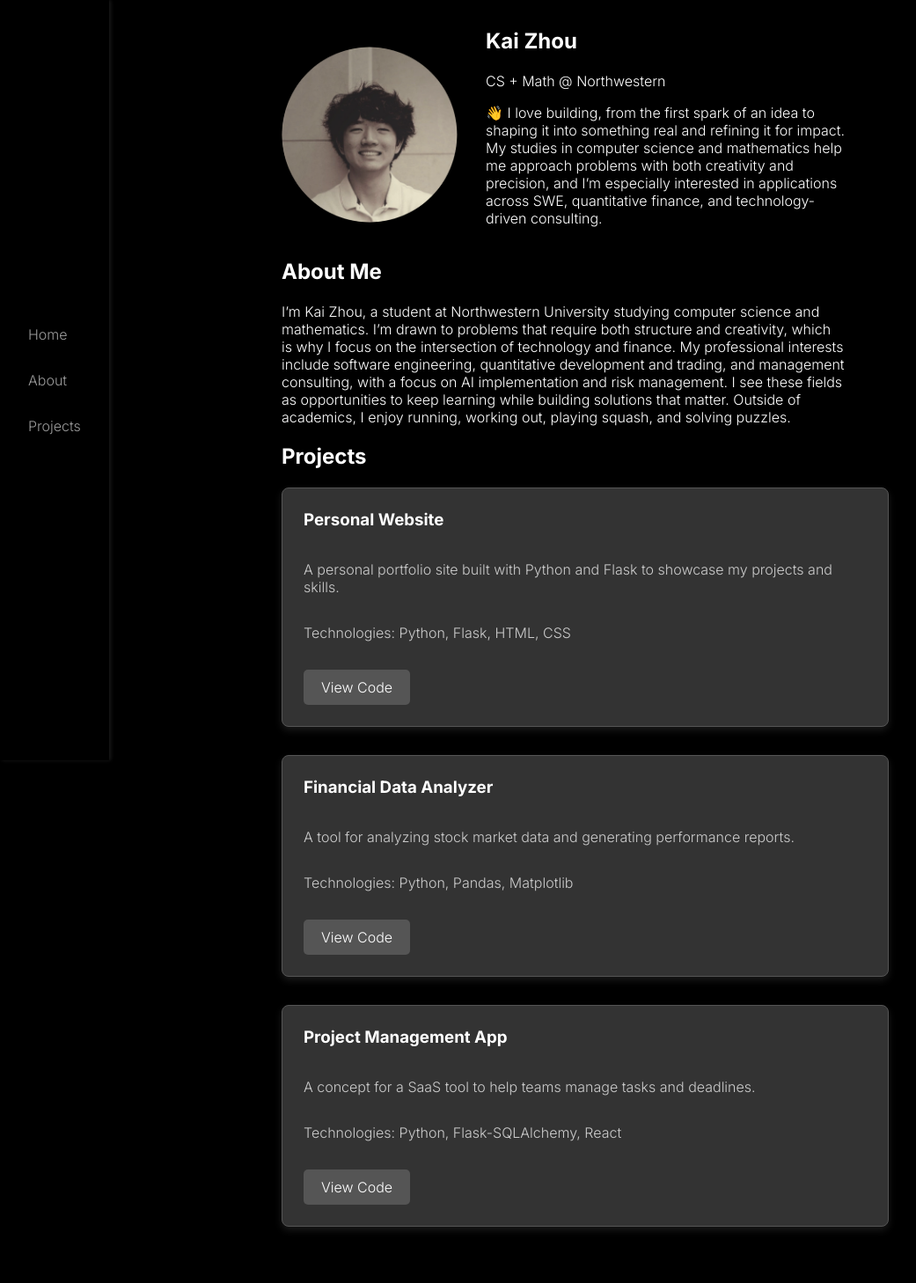
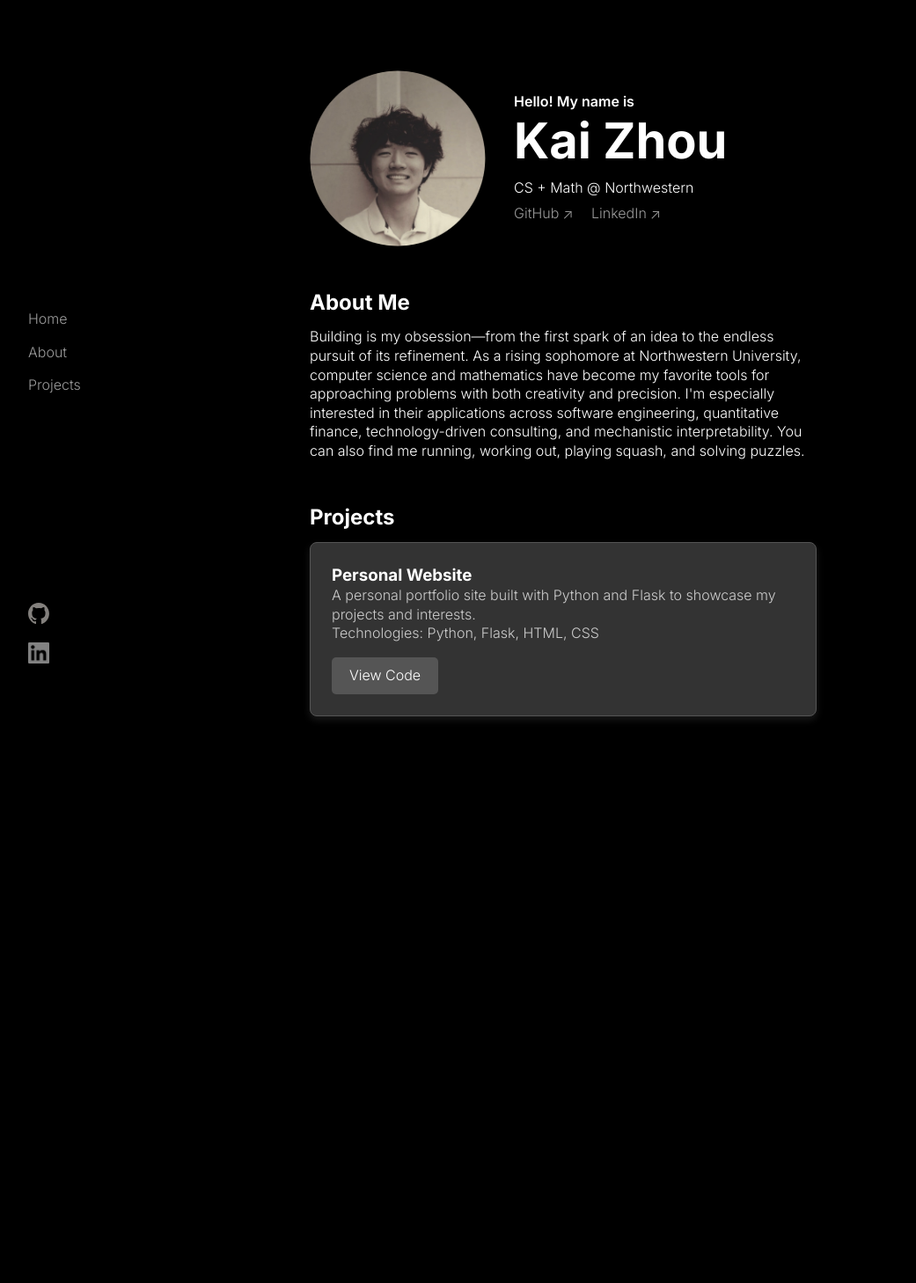
Before and after one commit to kaizhou24/personal-website, a Flask app: page / in a window 1280 px wide. Shown: the whole page at 88% size, without its empty margins (0-1041 px from the left). After the commit the page ends 818 px from the top, so only its background shows below. Run offline with Flask 3, Linux system fonts and the light colour scheme.

Commit message:
Complete basic redesign

```diff
--- a/app.py
+++ b/app.py
@@ -5,22 +5,10 @@ app = Flask(__name__)
 projects = [
     {
         'title': 'Personal Website',
-        'description': 'A personal portfolio site built with Python and Flask to showcase my projects and skills.',
+        'description': 'A personal portfolio site built with Python and Flask to showcase my projects and interests.',
         'technologies': ['Python', 'Flask', 'HTML', 'CSS'],
         'github_link': '#'
     },
-    {
-        'title': 'Financial Data Analyzer',
-        'description': 'A tool for analyzing stock market data and generating performance reports.',
-        'technologies': ['Python', 'Pandas', 'Matplotlib'],
-        'github_link': '#'
-    },
-    {
-        'title': 'Project Management App',
-        'description': 'A concept for a SaaS tool to help teams manage tasks and deadlines.',
-        'technologies': ['Python', 'Flask-SQLAlchemy', 'React'],
-        'github_link': '#'
-    }
 ]
 
 @app.route('/')
--- a/static/css/style.css
+++ b/static/css/style.css
@@ -1,3 +1,10 @@
+/* Universal reset and border-box modeling */
+*, *::before, *::after {
+    margin: 0;
+    padding: 0;
+    box-sizing: border-box;
+}
+
 html {
     scroll-behavior: smooth;
 }
@@ -7,21 +14,54 @@ nav {
   left: 0;
   top: 0;
   height: 100vh;
-  width: 60px;
+  width: auto;
   background-color: #000;
+  padding: 2rem;
+  z-index: 100;
+}
+
+.nav-links {
+  position: fixed;
+  left: 2rem;
+  top: 50%;
+  transform: translateY(-50%);
   display: flex;
   flex-direction: column;
-  justify-content: center;
   align-items: flex-start;
-  padding: 2rem;
-  box-shadow: 2px 0 4px rgba(255, 255, 255, 0.1);
-  z-index: 100;
+}
+
+.nav-icons {
+    position: fixed;
+    left: 2rem;
+    bottom: 2rem;
+    display: flex;
+    flex-direction: column;
+    gap: 0rem;
+}
+
+.nav-icons img {
+    width: 24px;
+    height: 24px;
+    opacity: 0.6;
+    transition: opacity 0.3s ease;
+}
+
+.nav-icons img:hover {
+  opacity: 1;
+}
+
+.nav-icons img[alt="GitHub"] {
+  filter: invert(1);
+}
+
+.nav-icons img[alt="LinkedIn"] {
+  filter: brightness(0.15) invert(1);
 }
 
 nav a {
   color: #9b9b9b;
   text-decoration: none;
-  padding: 1rem 0;
+  padding: 0.5rem 0;
   font-size: 1rem;
   display: block;
   text-align: left;
@@ -34,6 +74,11 @@ nav a:hover {
 
 a {
   color: #9b9b9b;
+  text-decoration: none;
+}
+
+a:hover {
+  color: #fff;
 }
 
 body {
@@ -42,7 +87,7 @@ body {
     font-family: "Inter", -apple-system, BlinkMacSystemFont, "Segoe UI", Roboto, "Helvetica Neue", Arial, sans-serif;
     font-size: 1rem;
     font-weight: 300;
-    line-height: 1.25;
+    line-height: 1.35;
     margin: 0;
 }
 
@@ -51,6 +96,10 @@ body {
   margin: 0 auto;
   padding: 2rem;
   flex: 1;
+}
+
+.home {
+    padding-top: 3rem;
 }
 
 .home-container {
@@ -82,17 +131,46 @@ body {
   width: 100%;
 }
 
+.home-text > p {
+    padding: 4px 0 4px 0;
+}
+
+.home-text > p:first-child {
+    font-weight: 600;
+}
+
 h1 {
     color: #fff;
+    font-size: 56px;
     text-align: left;
-    margin-top: 0;
+    margin-top: -8px;
 }
 
 h2 {
     color: #fff;
+    padding: 48px 0 12px 0;
+}
+
+#about p {
+    font-size: 1rem;
+}
+
+.home-text a {
+    margin-right: 1rem;
+}
+
+.home-text a::after {
+    content: '↗';
+    margin-left: 0.25rem;
+    font-size: 1em;
+    vertical-align: middle;
 }
 
 /* --- Project Section Styles --- */
+.projects {
+    padding-bottom: 3rem;
+}
+
 .project-container {
   display: block;
 }
--- a/templates/base.html
+++ b/templates/base.html
@@ -14,9 +14,19 @@
 <body>
     <main class="main-container">
         <nav>
-            <a href="#home">Home</a>
-            <a href="#about">About</a>
-            <a href="#projects">Projects</a>
+            <div class="nav-links">
+                <a href="#home">Home</a>
+                <a href="#about">About</a>
+                <a href="#projects">Projects</a>
+            </div>
+            <div class="nav-icons">
+                <a href="https://github.com/kaizhou24/personal-website" target="_blank" rel="noopener noreferrer">
+                    <img src="{{ url_for('static', filename='images/github-mark.svg') }}" alt="GitHub">
+                </a>
+                <a href="https://www.linkedin.com/in/kaizhou24/" target="_blank" rel="noopener noreferrer">
+                    <img src="{{ url_for('static', filename='images/InBug-Black.png') }}" alt="LinkedIn">
+                </a>
+            </div>
         </nav>
 
         {% block content %}{% endblock %}
--- a/templates/index.html
+++ b/templates/index.html
@@ -1,7 +1,7 @@
 {% extends 'base.html' %}
 
 {% block content%}
-    <section id="home">
+    <section id="home" class="home">
         <div class="home-container">
             <div class="left-div">
                 <img
@@ -10,9 +10,13 @@
             </div>
             <div class="right-div">
                 <div class="home-text">
+                    <p>Hello! My name is</p>
                     <h1>Kai Zhou</h1>
                     <p>CS + Math @ Northwestern</p>
-                    <p>👋 I love building, from the first spark of an idea to shaping it into something real and refining it for impact. My studies in computer science and mathematics help me approach problems with both creativity and precision, and I’m especially interested in applications across SWE, quantitative finance, and technology-driven consulting.</p>
+                    <p>
+                        <a href="https://github.com/kaizhou24/personal-website" target="_blank" rel="noopener noreferrer">GitHub</a>
+                        <a href="https://www.linkedin.com/in/kaizhou24/" target="_blank" rel="noopener noreferrer">LinkedIn</a>
+                    </p>
                 </div>
             </div>
         </div>
@@ -20,12 +24,13 @@
 
     <section id="about">
         <h2>About Me</h2>
-        <p>I’m Kai Zhou, a student at Northwestern University studying computer science and mathematics. I’m drawn to problems that require both structure and creativity, which is why I focus on the intersection of technology and finance.
-My professional interests include software engineering, quantitative development and trading, and management consulting, with a focus on AI implementation and risk management. I see these fields as opportunities to keep learning while building solutions that matter.
-Outside of academics, I enjoy running, working out, playing squash, and solving puzzles.</p>
+        <p>Building is my obsession—from the first spark of an idea to the endless pursuit of its refinement.
+            As a rising sophomore at Northwestern University, computer science and mathematics have become my favorite tools for approaching problems with both creativity and precision.
+            I'm especially interested in their applications across software engineering, quantitative finance, technology-driven consulting, and mechanistic interpretability.
+            You can also find me running, working out, playing squash, and solving puzzles.</p>
     </section>
 
-    <section id="projects">
+    <section id="projects" class="projects">
         <h2>Projects</h2>
         <div class="project-container">
         {% for project in projects %}
@@ -38,4 +43,5 @@ Outside of academics, I enjoy running, working out, playing squash, and solving
         {% endfor %}
         </div>
     </section>
+
 {% endblock %}
```
Also changed, not shown: static/images/InBug-Black.png (added), static/images/Screenshot 2025-08-19 at 6.55.42 AM.png (deleted), static/images/github-mark.svg (added).
